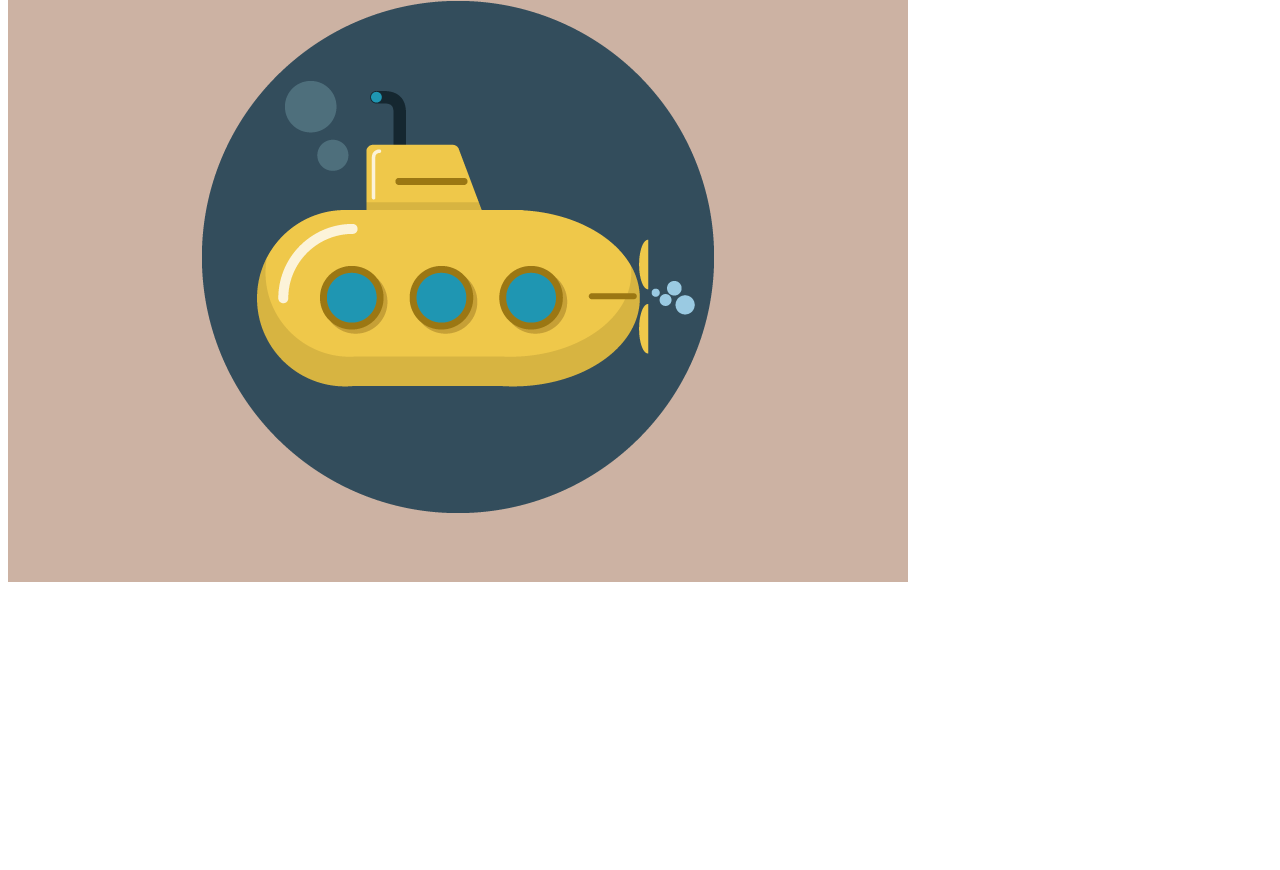
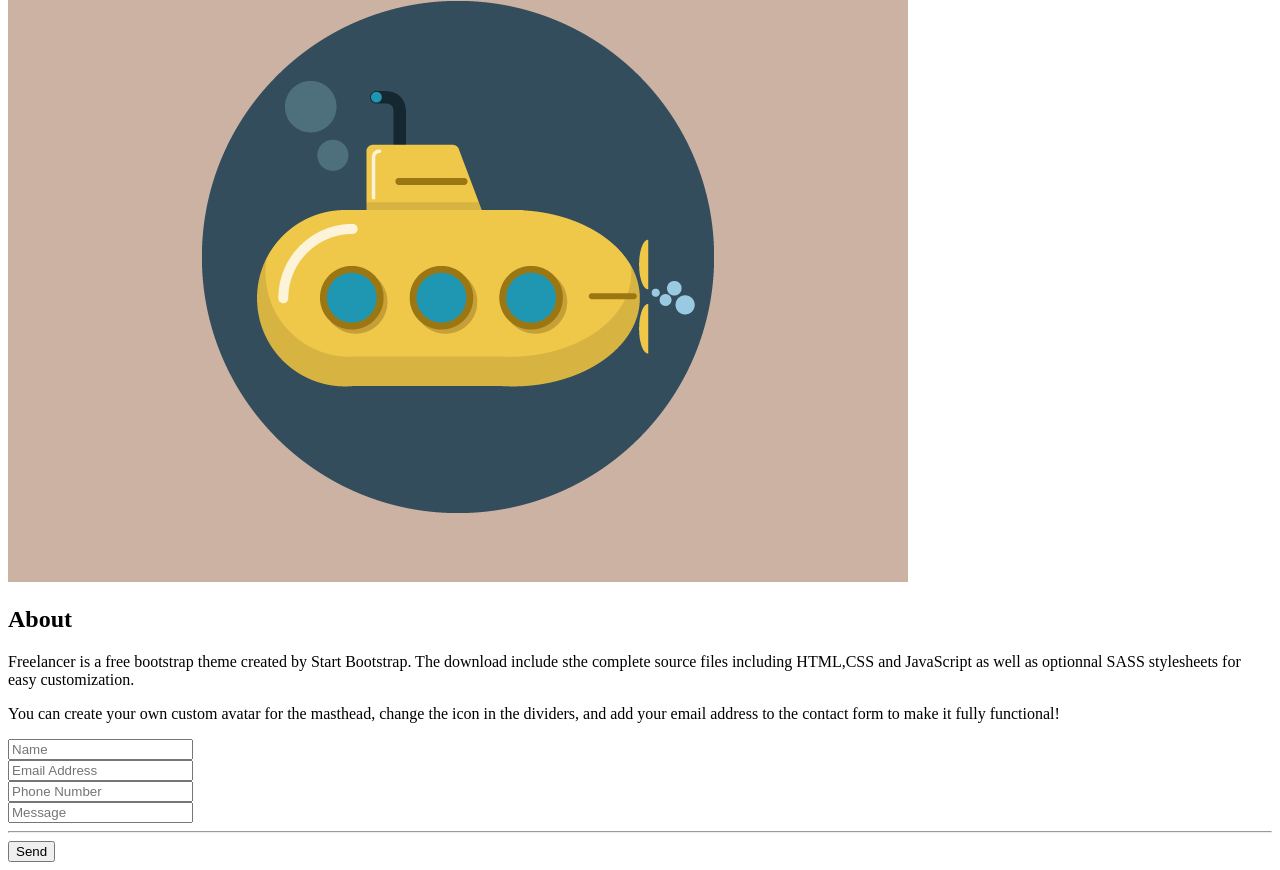
Before and after one commit to somaleyo/start-css, a plain HTML site: page index.htm in a window 1280 px wide. Shown: the part 5009-5879 px from the top of the page. Before the commit the page ends 5603 px from the top, so only its background shows below. Drawn offline with Linux system fonts and the light colour scheme.

Commit message:
contact html

```diff
--- a/index.htm
+++ b/index.htm
@@ -41,5 +41,30 @@
             <img src="/img/portfolio/submarine.png" alt="">
         </div>
     </section>
+    <section class="about">
+        <h1>About</h1>
+        <div class="container-text">
+            <div class="text">
+                <p>Freelancer is a free bootstrap theme created by Start Bootstrap. The download include sthe complete source files including HTML,CSS and JavaScript as well as optionnal SASS stylesheets for easy customization.</p>
+            </div>
+            <div class="text">
+                <p>You can create your own custom avatar for the masthead, change the icon in the dividers, and add your email address to the contact form to make it fully functional!</p>
+            </div>
+        </div>
+    </section>
+    <section class="contact">
+        <div>
+            <form action="type">
+                <input type="text" id="name" placeholder="Name"><br>
+                <input type="text" id="mail" placeholder="Email Address"><br>
+                <input type="text" id="num" placeholder="Phone Number"><br>
+                <input type="text" id="msg" placeholder="Message"><br>
+                <hr>
+                <input type="submit" value="Send">
+
+            </form>
+        </div>
+
+    </section>
 </body>
 </html>
```
